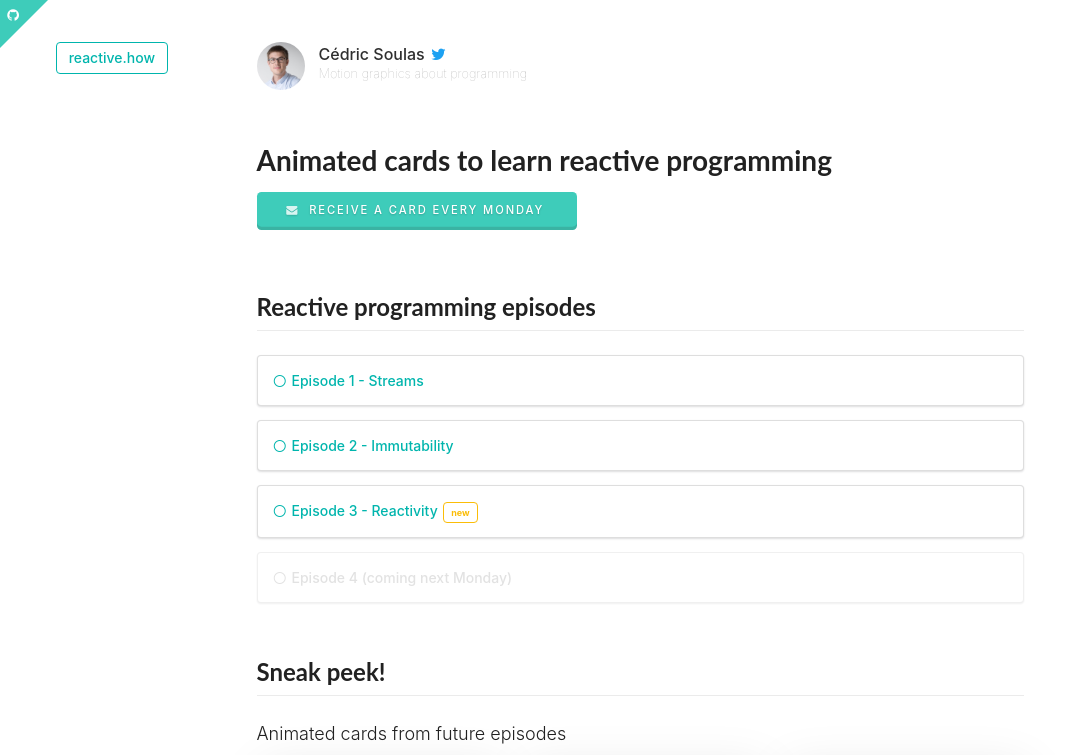
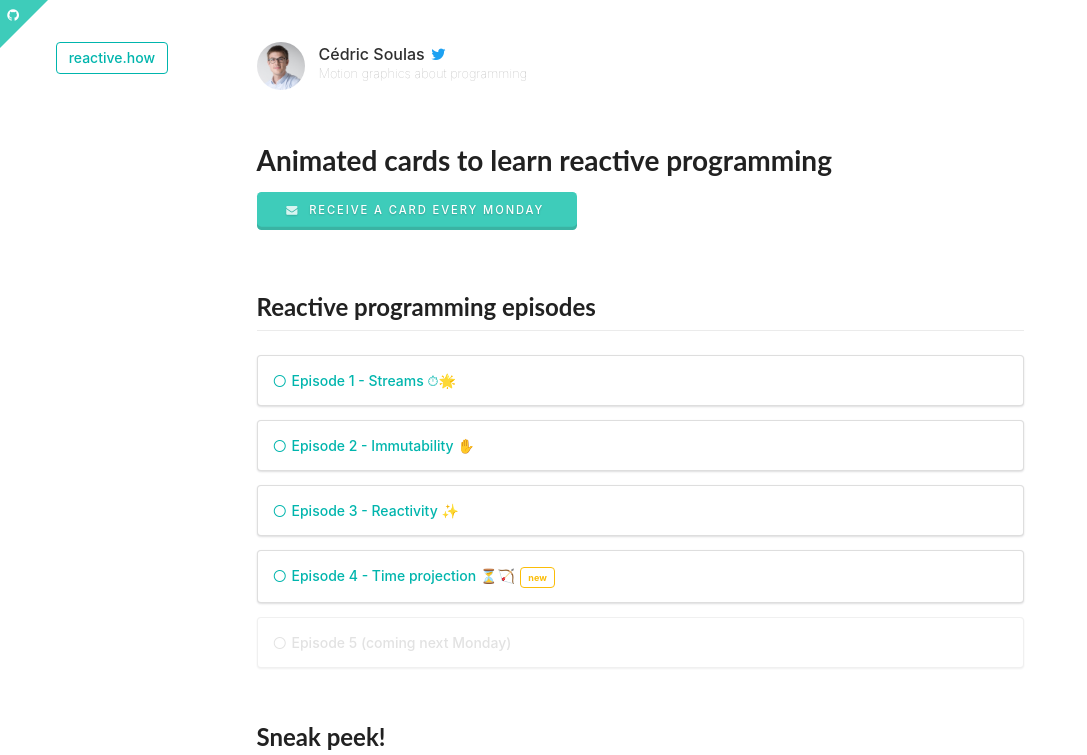
Before and after one commit to cedricss/reactive.how, a Jekyll site: the page built from index.html, in a window 1280 px wide and 1400 px high, cut to the strip 0-755 px from the top of the window. Shown: the whole strip, without its empty margins (0-1087 px from the left). Built offline with Jekyll 4.4.1, drawn with Linux system fonts in a browser that asks for light colours; some of the changed text lies outside the part shown.

Commit message:
Add Episode 4

```diff
--- a/_includes/card_more.html
+++ b/_includes/card_more.html
@@ -3,8 +3,8 @@
     </div>
     <div class="extra center aligned content">
         <span class="ui basic yellow mini label">new</span>
-        <h5 class="ui header">Episode 3 - Reactivity</h5>
-        <a class="ui fluid mini teal button" href="/listen">
+        <h5 class="ui header">Episode 4 - Time projection</h5>
+        <a class="ui fluid mini teal button" href="/delay">
             <span class="computer only"><i class="play icon "></i></span>Watch
         </a>
     </div>
--- a/_includes/collection.html
+++ b/_includes/collection.html
@@ -3,16 +3,19 @@
         Reactive programming episodes
     </h2>
     <a class="ui segment" href="/fromEvent">
-        <i class="circle thin icon"></i>Episode 1 - Streams
+        <i class="circle thin icon"></i>Episode 1 - Streams ⏱🌟
     </a>
     <a class="ui segment" href="/map">
-        <i class="circle thin icon"></i>Episode 2 - Immutability
+        <i class="circle thin icon"></i>Episode 2 - Immutability ✋
     </a>
     <a class="ui segment" href="/listen">
-        <i class="circle thin icon"></i>Episode 3 - Reactivity <span class="ui basic yellow mini label">new</span>
+        <i class="circle thin icon"></i>Episode 3 - Reactivity ✨
+    </a>
+    <a class="ui segment" href="/delay">
+        <i class="circle thin icon"></i>Episode 4 - Time projection ⏳🏹 <span class="ui basic yellow mini label">new</span>
     </a>
     <a class="ui disabled segment" href="#subscribe">
-        <i class="circle thin icon"></i>Episode 4 (coming next Monday)
+        <i class="circle thin icon"></i>Episode 5 (coming next Monday)
     </a>
 </div>
 <div class="stripe">
```
Also changed, not shown: delay.md (added, +45 -0 lines), listen.md (+4 -4 lines), img/delay/content_preview.jpg (added).
